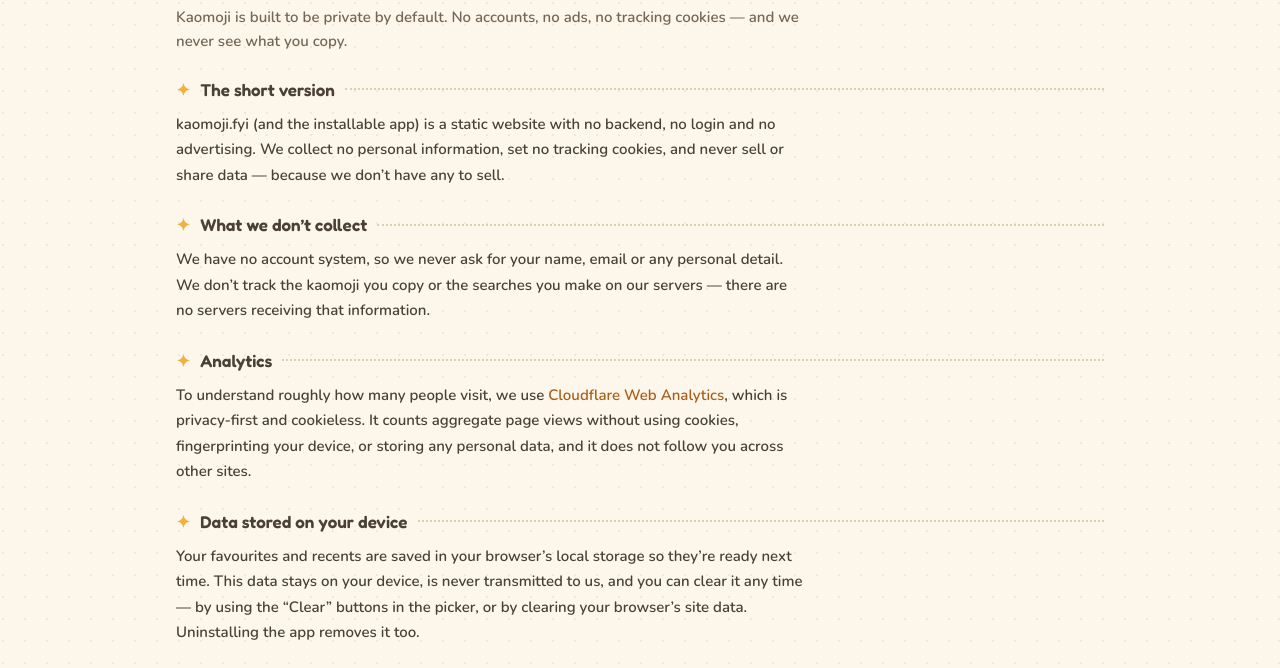
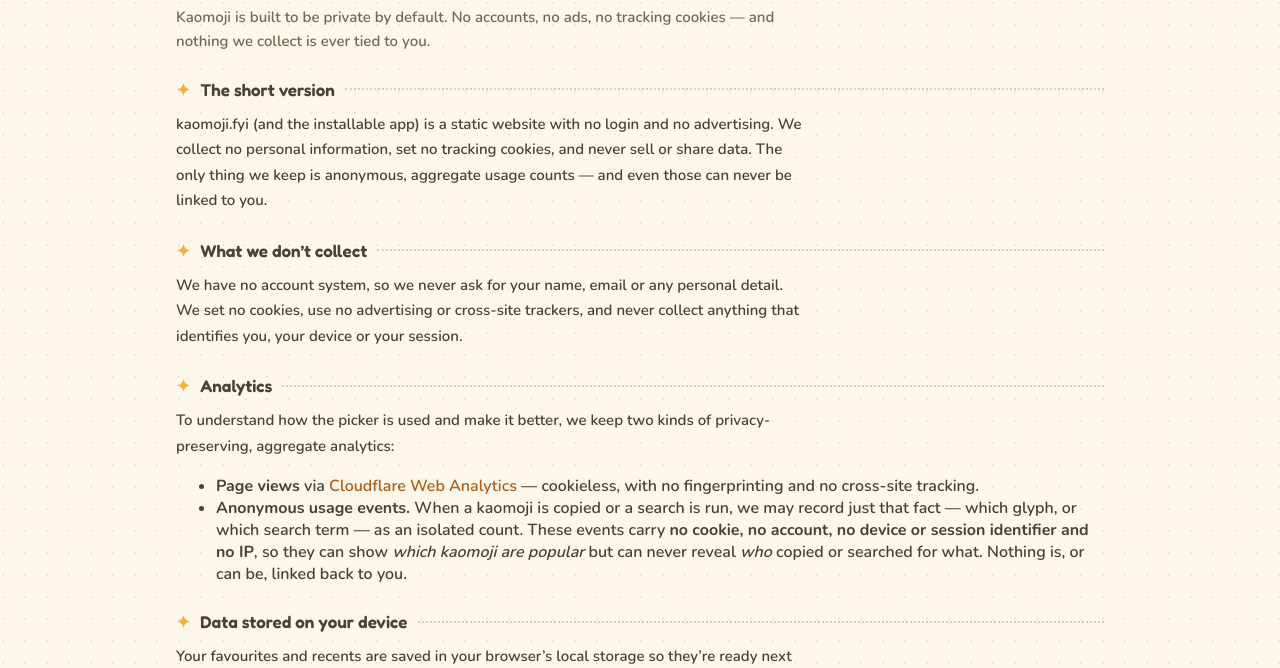
Before and after one commit to gfrmin/kaomoji, an Astro site: page /privacy in a window 1280 px wide. Shown: the part 132-800 px from the top of the page. Built offline with nearby package versions, Linux system fonts and the light colour scheme; Astro itself is replaced by a stand-in of ours.

Commit message:
Add aggregate-only usage analytics (popular kaomoji / searches) (#18)
Privacy-preserving event analytics that answers "which kaomoji are popular"
and "what do people search for" WITHOUT any per-person tracking — matching
the site's no-tracking positioning.

How it works:
- Client (src/lib/analytics.js): on a copy or a (debounced) search, fire a
  tiny navigator.sendBeacon to /e. Fire-and-forget, off the main thread, only
  on a user action → zero LCP/INP/CLS cost. No cookie, no id, no timestamp/IP.
  Gated by ANALYTICS_EVENTS in consts.js (set false to disable). No-op in SSR.
- Server (functions/e.js, a CF Pages Function): writes one isolated datapoint
  {type, value} to an Analytics Engine dataset IF the `EVENTS` binding exists,
  else returns 204. Stores no IP/cookie/session/user id — so data can be
  tallied in aggregate but never linked to a person ("who copied what" is
  unanswerable by design). Verified locally via `wrangler pages dev`: /e routes
  and 204s, static pages still serve.
- Privacy copy (/about, /privacy) reworded to describe the aggregate, anonymous
  collection and the ironclad no-linkage guarantee.

Safe to deploy as-is: collects nothing until an Analytics Engine binding named
EVENTS is attached to the Pages project (deliberately NOT in wrangler.toml, to
keep the CI deploy from depending on it). Activation steps in functions/README.md.

Install events are intentionally not tracked (low value; avoids touching the
delicate beforeinstallprompt inline script).

Co-authored-by: Guy Freeman <guy@publicdatamarket.com>
Co-authored-by: Claude Opus 4.8 <noreply@anthropic.com>

```diff
--- a/src/components/Picker.jsx
+++ b/src/components/Picker.jsx
@@ -1,6 +1,7 @@
 import { createSignal, createMemo, onMount, onCleanup, For, Show } from "solid-js";
 import Fuse from "fuse.js";
 import { categories, items, getItemsByCategory, getTag, searchDataset } from "../data/index.js";
+import { trackCopy, trackSearch } from "../lib/analytics.js";
 
 const STORAGE_FAVS = "kaomoji-favourites-v2";
 const STORAGE_RECENT = "kaomoji-recent-v2";
@@ -143,6 +144,7 @@ export default function Picker(props) {
     const done = () => {
       setCopied(value);
       announceCopied();
+      trackCopy(value);
       setTimeout(() => setCopied((c) => (c === value ? null : c)), 1200);
       setRecent((r) => {
         const next = [value, ...r.filter((x) => x !== value)].slice(0, RECENT_CAP);
@@ -339,7 +341,7 @@ export default function Picker(props) {
           enterkeyhint="search"
           placeholder="Search happy, shrug, cat, table flip…"
           value={search()}
-          onInput={(e) => setSearch(e.currentTarget.value)}
+          onInput={(e) => { setSearch(e.currentTarget.value); trackSearch(e.currentTarget.value); }}
           onKeyDown={(e) => {
             if (e.key === "ArrowDown") {
               e.preventDefault();
--- a/src/consts.js
+++ b/src/consts.js
@@ -1,3 +1,9 @@
 // Production origin. Change this to the real domain before deploy — it drives
 // canonical URLs, sitemap, Open Graph absolute URLs, and the manifest scope.
 export const SITE = "https://kaomoji.fyi";
+
+// Aggregate-only usage events (which kaomoji are copied / what's searched).
+// Privacy-preserving by design: no cookies, no identifiers, no IP, no per-person
+// linkage — see src/lib/analytics.js + functions/e.js. Flip to `false` to fully
+// disable the client beacon. (The server endpoint also no-ops with no binding.)
+export const ANALYTICS_EVENTS = true;
--- a/src/pages/privacy.astro
+++ b/src/pages/privacy.astro
@@ -21,34 +21,46 @@ const jsonld = {
   <section class="page-head">
     <h1>Privacy Policy</h1>
     <p class="lede">
-      Kaomoji is built to be private by default. No accounts, no ads, no tracking cookies —
-      and we never see what you copy.
+      Kaomoji is built to be private by default. No accounts, no ads, no tracking cookies — and
+      nothing we collect is ever tied to you.
     </p>
   </section>
 
   <div class="prose">
     <h2 class="section-title">The short version</h2>
     <p>
-      kaomoji.fyi (and the installable app) is a static website with no backend, no login and
-      no advertising. We collect no personal information, set no tracking cookies, and never
-      sell or share data — because we don’t have any to sell.
+      kaomoji.fyi (and the installable app) is a static website with no login and no advertising.
+      We collect no personal information, set no tracking cookies, and never sell or share data.
+      The only thing we keep is anonymous, aggregate usage counts — and even those can never be
+      linked to you.
     </p>
 
     <h2 class="section-title">What we don’t collect</h2>
     <p>
-      We have no account system, so we never ask for your name, email or any personal detail.
-      We don’t track the kaomoji you copy or the searches you make on our servers — there are
-      no servers receiving that information.
+      We have no account system, so we never ask for your name, email or any personal detail. We
+      set no cookies, use no advertising or cross-site trackers, and never collect anything that
+      identifies you, your device or your session.
     </p>
 
     <h2 class="section-title">Analytics</h2>
     <p>
-      To understand roughly how many people visit, we use
-      <a href="https://www.cloudflare.com/web-analytics/" rel="noopener">Cloudflare Web Analytics</a>,
-      which is privacy-first and cookieless. It counts aggregate page views without using
-      cookies, fingerprinting your device, or storing any personal data, and it does not
-      follow you across other sites.
+      To understand how the picker is used and make it better, we keep two kinds of
+      privacy-preserving, aggregate analytics:
     </p>
+    <ul>
+      <li>
+        <strong>Page views</strong> via
+        <a href="https://www.cloudflare.com/web-analytics/" rel="noopener">Cloudflare Web Analytics</a>
+        — cookieless, with no fingerprinting and no cross-site tracking.
+      </li>
+      <li>
+        <strong>Anonymous usage events.</strong> When a kaomoji is copied or a search is run, we
+        may record just that fact — which glyph, or which search term — as an isolated count.
+        These events carry <strong>no cookie, no account, no device or session identifier and no
+        IP</strong>, so they can show <em>which kaomoji are popular</em> but can never reveal
+        <em>who</em> copied or searched for what. Nothing is, or can be, linked back to you.
+      </li>
+    </ul>
 
     <h2 class="section-title">Data stored on your device</h2>
     <p>
```
Also changed, not shown: functions/e.js (added, +38 -0 lines), src/lib/analytics.js (added, +36 -0 lines), src/pages/about.astro (+6 -4 lines), functions/README.md (added).
